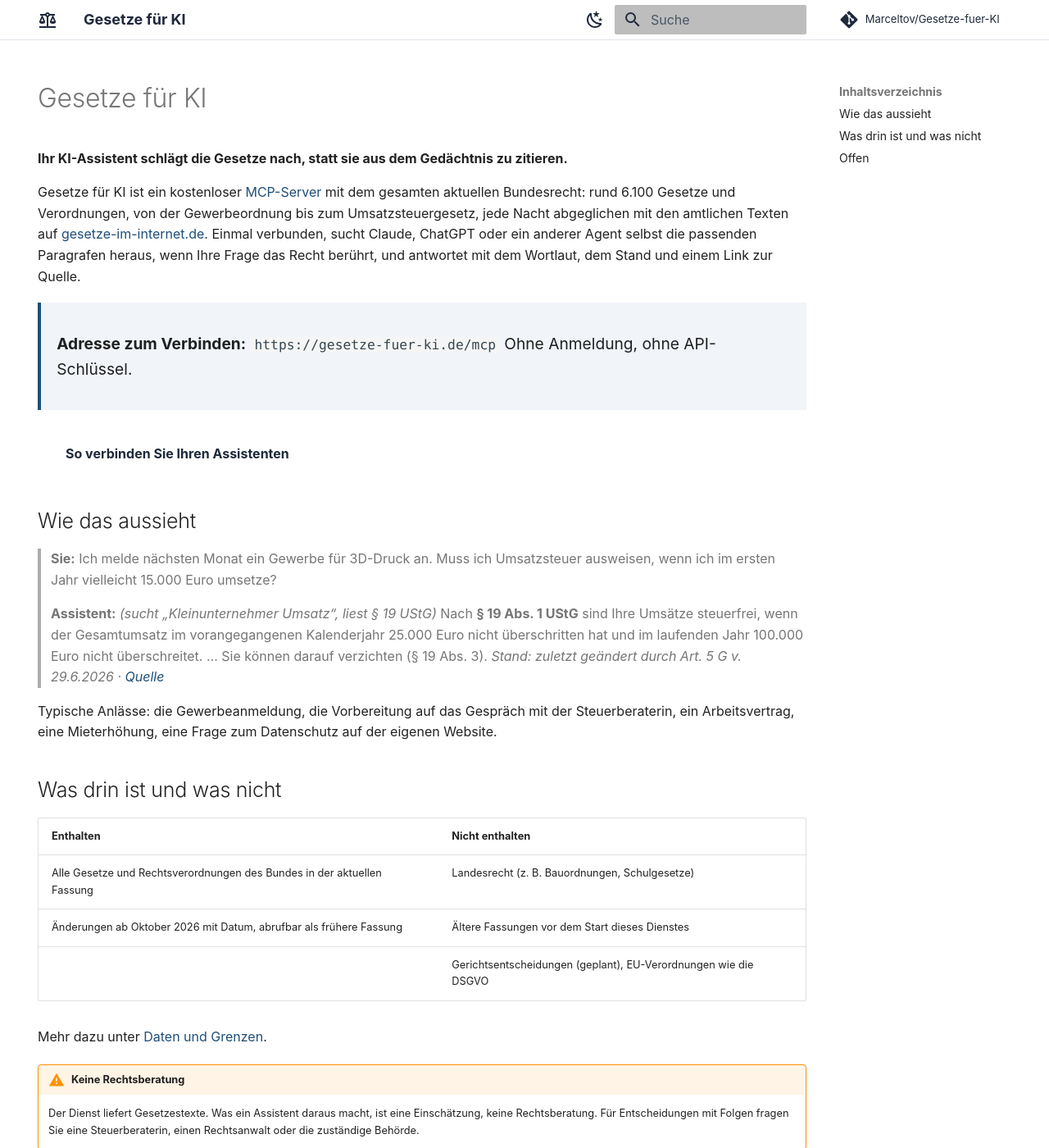
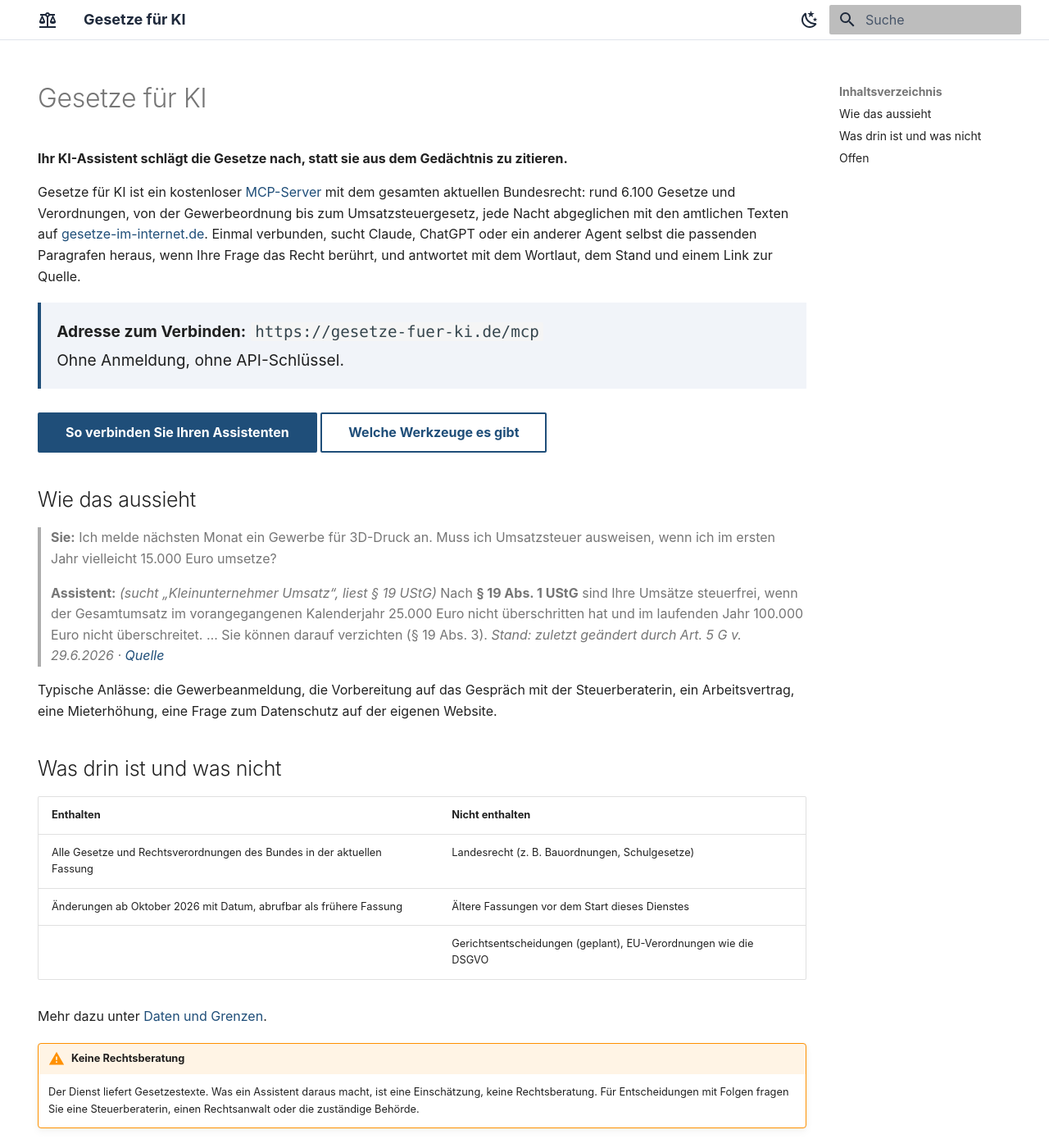
Before and after one commit to Gesetze-fuer-KI/gesetze-fuer-ki, an MkDocs documentation site: the page built from docs/index.md, in a window 1280 px wide and 1400 px high. Shown: the whole window at 82% size. Built offline with MkDocs 1.6.1 and Material for MkDocs 9.7.7, drawn with Linux system fonts in a browser that asks for light colours; some web fonts are replaced; plug-ins that fetch from the network failed and are left out; comment, search, counter and statistics services are not loaded.

Commit message:
Docs: visible buttons, no request to GitHub, page title (#2)
- Buttons were white on white (the header colour); they use the ink blue now.
- Material's repository widget made every visitor's browser ask api.github.com, which the privacy page rules
  out; the code is linked from the footer instead.
- The start page's title no longer repeats the site name; the endpoint box breaks after the address.


Claude-Session: https://claude.ai/code/session_01E4TpHAtbrTtui4fCBEf16R

Co-authored-by: Claude Opus 5.5 <noreply@anthropic.com>

```diff
--- a/docs/index.md
+++ b/docs/index.md
@@ -1,5 +1,5 @@
 ---
-title: Gesetze für KI
+title: Aktuelles Bundesrecht für KI-Assistenten
 hide:
   - navigation
 ---
@@ -18,6 +18,7 @@ dem Stand und einem Link zur Quelle.
 
 <div class="endpoint" markdown>
 **Adresse zum Verbinden:** `https://gesetze-fuer-ki.de/mcp`
+
 Ohne Anmeldung, ohne API-Schlüssel.
 </div>
 
--- a/docs/stylesheets/extra.css
+++ b/docs/stylesheets/extra.css
@@ -41,3 +41,26 @@
   background: hsla(215, 40%, 50%, 0.08);
   margin: 1em 0 1.5em;
 }
+
+/* The header colour is white, which Material also uses for buttons: give them the ink blue instead. */
+.md-typeset .md-button {
+  color: var(--gk-blue);
+  border-color: var(--gk-blue);
+}
+.md-typeset .md-button--primary {
+  background-color: var(--gk-blue);
+  border-color: var(--gk-blue);
+  color: var(--md-default-bg-color);
+}
+.md-typeset .md-button:focus,
+.md-typeset .md-button:hover {
+  background-color: var(--gk-red);
+  border-color: var(--gk-red);
+  color: var(--md-default-bg-color);
+}
+.endpoint p {
+  margin: 0.2em 0;
+}
+.endpoint code {
+  font-size: 1em;
+}
--- a/mkdocs.yml
+++ b/mkdocs.yml
@@ -1,10 +1,9 @@
 site_name: Gesetze für KI
 site_description: Aktuelles Bundesrecht für KI-Assistenten. Ein MCP-Server, mit dem Claude, ChatGPT und andere Agenten die Gesetze selbst nachschlagen.
 site_url: https://gesetze-fuer-ki.de/
-repo_url: https://github.com/Marceltov/Gesetze-fuer-KI
-repo_name: Marceltov/Gesetze-fuer-KI
-edit_uri: edit/main/docs/
-copyright: Copyright &copy; 2026 Marcel Bruckner · <a href="/impressum/">Impressum</a> · <a href="/datenschutz/">Datenschutz</a>
+# No repo_url: Material's repository widget asks api.github.com from the visitor's browser, and the privacy page
+# promises that the browser talks to no one but this server. The footer links the code instead.
+copyright: Copyright &copy; 2026 Marcel Bruckner · <a href="/impressum/">Impressum</a> · <a href="/datenschutz/">Datenschutz</a> · <a href="https://github.com/Marceltov/Gesetze-fuer-KI">Quellcode</a>
 
 # Planning notes are local-only.
 exclude_docs: |
```
Also changed, not shown: 1 other file.
